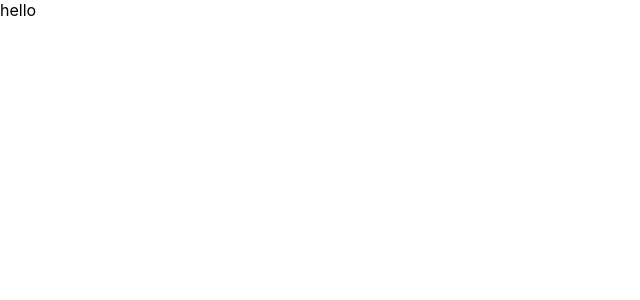
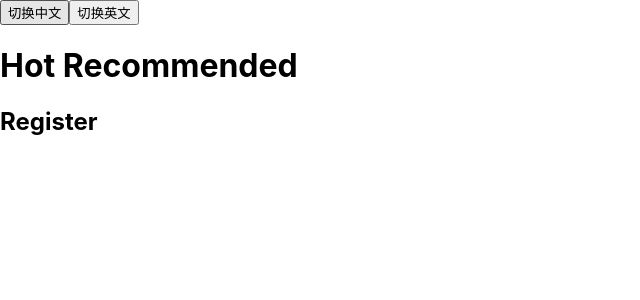
Before and after one commit to TransonQ/demo-page, a React (Create React App) app: page / in a window 1280 px wide. Shown: the top 300 px of the page, without its empty margins (0-640 px from the left). Built offline with nearby package versions, Linux system fonts and the light colour scheme.

Commit message:
Reacti18nextDemo

```diff
--- a/package.json
+++ b/package.json
@@ -6,8 +6,10 @@
     "@testing-library/jest-dom": "^5.15.0",
     "@testing-library/react": "^11.2.7",
     "@testing-library/user-event": "^12.8.3",
+    "i18next": "^21.5.2",
     "react": "^17.0.2",
     "react-dom": "^17.0.2",
+    "react-i18next": "^11.14.2",
     "react-scripts": "4.0.3",
     "web-vitals": "^1.1.2"
   },
--- a/src/App.js
+++ b/src/App.js
@@ -1,5 +1,10 @@
+import "./i18n/config" // 引用配置文件
+import { Reacti18nextDemo } from "./pages/demo/react-i18next-demo"
+
 function App() {
-  return <div className='App'>hello</div>
+  return <div className='App'>
+    <Reacti18nextDemo/>
+  </div>
 }
 
 export default App
--- /dev/null
+++ b/src/i18n/config.js
@@ -0,0 +1,24 @@
+import i18n from "i18next";
+import { initReactI18next } from "react-i18next";
+
+import translation_en from "./en.json";
+import translation_zh from "./zh.json";
+
+const resources = {
+  en: {
+    translation: translation_en
+  },
+  zh: {
+    translation: translation_zh
+  }
+};
+
+i18n.use(initReactI18next).init({
+  resources,
+  lng: "en",
+  interpolation: {
+    escapeValue: false
+  }
+});
+
+export default i18n;
--- /dev/null
+++ b/src/i18n/en.json
@@ -0,0 +1,15 @@
+{
+  "header": {
+    "register": "Register",
+    "signin": "Sign In",
+    "home": "Home"
+  },
+  "footer": {
+    "detail": "All rights reserved @ React"
+  },
+  "home": {
+    "hot_recommended": "Hot Recommended",
+    "new_arrival": "New arrival",
+    "joint_venture": "Joint Venture"
+  }
+}
--- /dev/null
+++ b/src/i18n/zh.json
@@ -0,0 +1,15 @@
+{
+  "header": {
+    "register": "注册",
+    "signin": "登陆",
+    "home": "首页"
+  },
+  "footer": {
+    "detail": "版权所有 @ React"
+  },
+  "home": {
+    "hot_recommended": "爆款推荐",
+    "new_arrival": "新品上市",
+    "joint_venture": "合作企业"
+  }
+}
--- /dev/null
+++ b/src/pages/demo/react-i18next-demo.jsx
@@ -0,0 +1,27 @@
+import React from "react"
+import { useTranslation } from "react-i18next"
+
+export const Reacti18nextDemo = () => {
+  const { t, i18n } = useTranslation()
+
+  return (
+    <div className='App'>
+      <button
+        onClick={() => {
+          i18n.changeLanguage("zh")
+        }}
+      >
+        切换中文
+      </button>
+      <button
+        onClick={() => {
+          i18n.changeLanguage("en")
+        }}
+      >
+        切换英文
+      </button>
+      <h1>{t("home.hot_recommended")}</h1>
+      <h2>{t("header.register")}</h2>
+    </div>
+  )
+}
```
Also changed, not shown: 1 other file (tests, documents, lock files or other folders).
